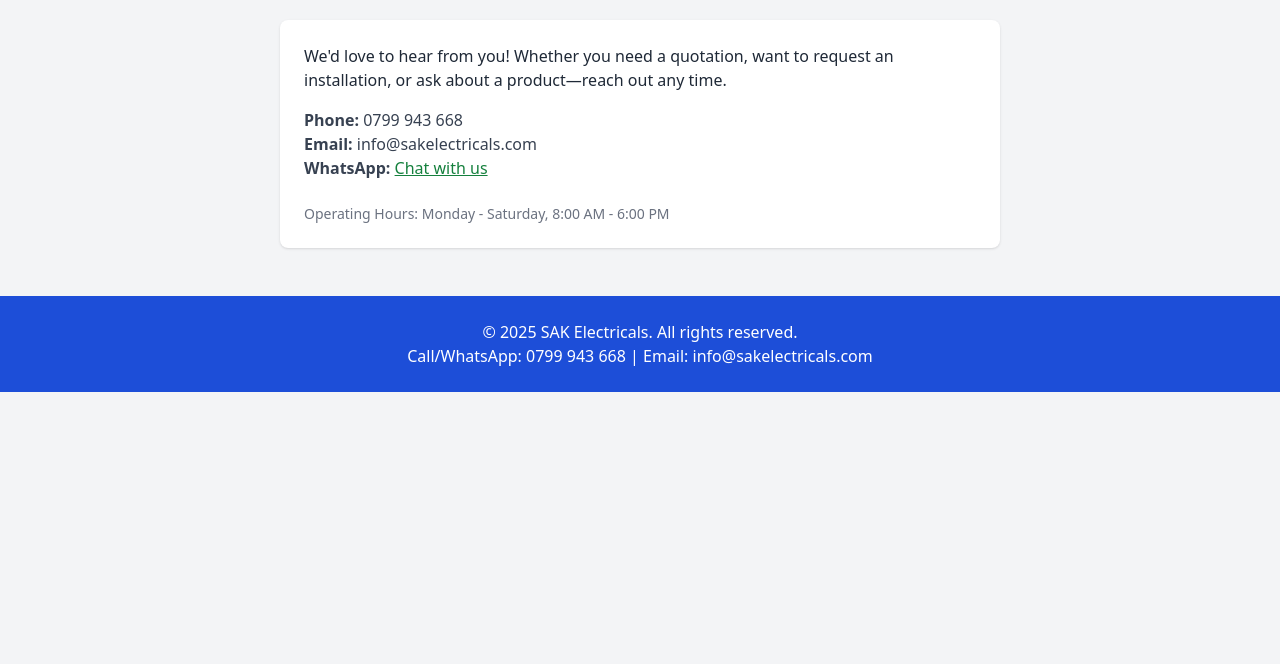
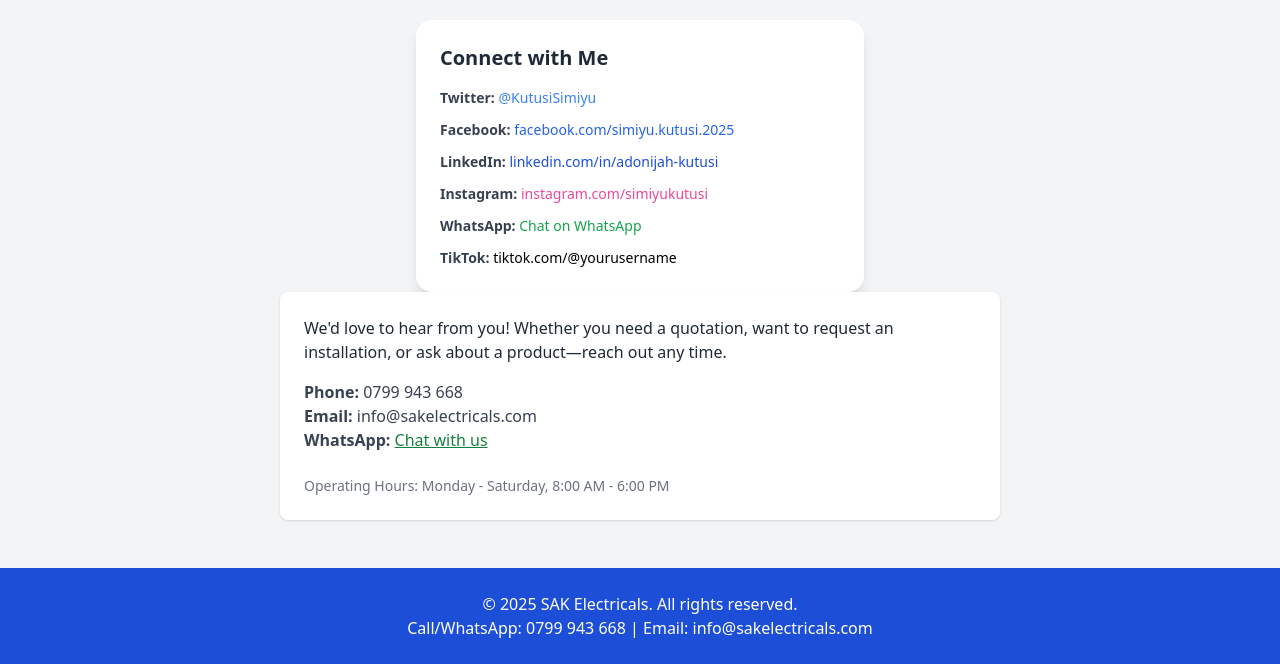
Before and after one commit to Eng-simkut/SAK-Electricals, a plain HTML site: page contact.html in a window 1280 px wide. Shown: the part 148-812 px from the top of the page. Drawn offline with nearby package versions, Linux system fonts and the light colour scheme.

Commit message:
Update contact.html

```diff
--- a/contact.html
+++ b/contact.html
@@ -22,6 +22,59 @@
   <!-- Contact Section -->
   <section class="py-12 px-6 max-w-3xl mx-auto">
     <h2 class="text-3xl font-bold text-blue-700 text-center mb-6">Get in Touch</h2>
+    <div class="max-w-md mx-auto bg-white shadow-lg rounded-2xl p-6 mt-6">
+  <h2 class="text-xl font-semibold mb-4 text-gray-800">Connect with Me</h2>
+  <div class="space-y-3 text-sm text-gray-700">
+    <p><strong>Twitter:</strong>
+      <a href="https://x.com/KutusiSimiyu?t=5plOyKNbSM5fQqXG_cUn4w&s=09"
+         class="text-blue-500 hover:underline"
+         target="_blank" rel="noopener noreferrer">
+         @KutusiSimiyu
+      </a>
+    </p>
+
+    <p><strong>Facebook:</strong>
+      <a href="https://www.facebook.com/simiyu.kutusi.2025?mibextid=rS40aB7S9Ucbxw6v"
+         class="text-blue-600 hover:underline"
+         target="_blank" rel="noopener noreferrer">
+         facebook.com/simiyu.kutusi.2025
+      </a>
+    </p>
+
+    <p><strong>LinkedIn:</strong>
+      <a href="https://www.linkedin.com/in/adonijah-kutusi-49b870297?utm_source=share&utm_campaign=share_via&utm_content=profile&utm_medium=android_app"
+         class="text-blue-700 hover:underline"
+         target="_blank" rel="noopener noreferrer">
+         linkedin.com/in/adonijah-kutusi
+      </a>
+    </p>
+
+    <p><strong>Instagram:</strong>
+      <a href="https://www.instagram.com/simiyukutusi?igsh=YzljYTk1ODg3Zg=="
+         class="text-pink-500 hover:underline"
+         target="_blank" rel="noopener noreferrer">
+         instagram.com/simiyukutusi
+      </a>
+    </p>
+
+    <p><strong>WhatsApp:</strong>
+      <a href="https://wa.me/2547XXXXXXXX"
+         class="text-green-600 hover:underline"
+         target="_blank" rel="noopener noreferrer">
+         Chat on WhatsApp
+      </a>
+    </p>
+
+    <p><strong>TikTok:</strong>
+      <a href="#"
+         class="text-black hover:underline"
+         target="_blank" rel="noopener noreferrer">
+         tiktok.com/@yourusername
+      </a>
+    </p>
+  </div>
+</div>
+
     <div class="bg-white p-6 rounded-lg shadow">
       <p class="mb-4">We'd love to hear from you! Whether you need a quotation, want to request an installation, or ask about a product—reach out any time.</p>
       <ul class="mb-6 text-gray-700">
```
